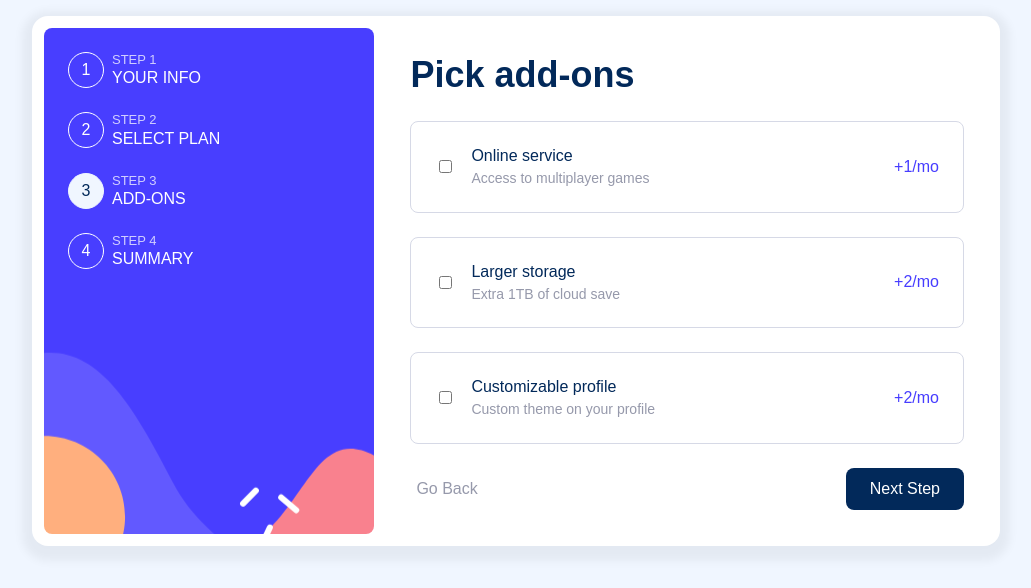
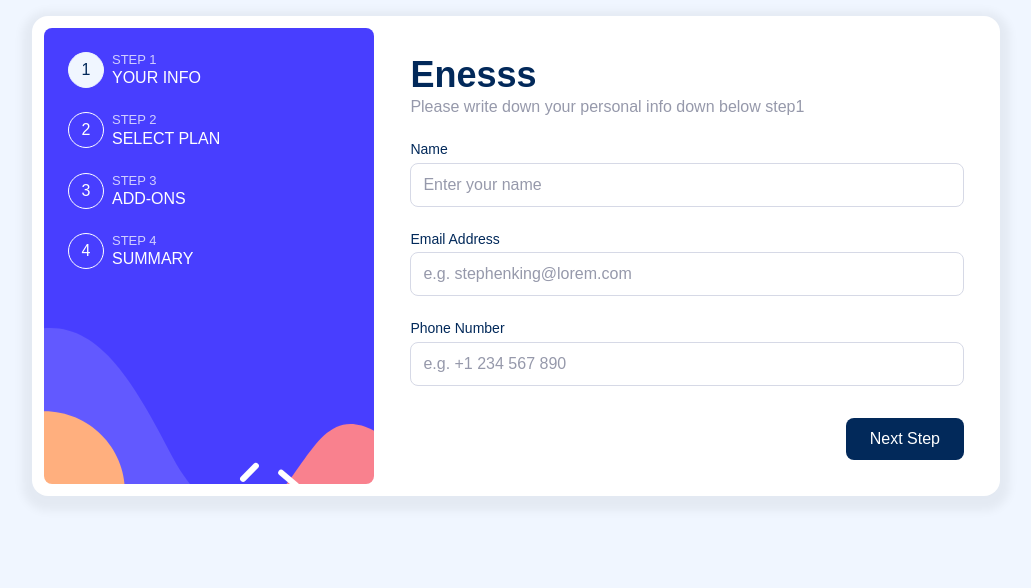
Before and after one commit to ENESBERKEINAL/React-Learning-Projects, a React (Create React App) app in the folder five-step-form/: page / in a window 1280 px wide. Shown: the top 588 px of the page, without its empty margins (124-1155 px from the left). Built offline with nearby package versions, Linux system fonts and the light colour scheme.

Commit message:
Added pagination for Next-Back button

```diff
--- a/five-step-form/src/components/multi-step-form/index.jsx
+++ b/five-step-form/src/components/multi-step-form/index.jsx
@@ -38,15 +38,37 @@ const Steps = {
 
 
 function MultiStepForm() {
+  const [formData, setFormData] = useState({
+    step1: {},
+    step2: {},
+    step3: {},
+  })
 
-  const [activeStep, setActiveStep] = useState('step3')
+  const [activeStep, setActiveStep] = useState('step1')
   const ActiveStep = Steps[activeStep].component
 
+  const handleStepSubmit = (stepId, stepData) => {
+    setFormData({
+      ...formData,
+      [stepId]: stepData
+    })
+
+    setActiveStep('step'+ (stepId.slice(-1)*1 + 1))
+  }
+
+
+  console.log(formData)
+
+  const handleBack = () =>{
+    const currentStepNumber = Number(activeStep.slice(-1))
+
+    setActiveStep(`step${currentStepNumber-1}`)
+  }
   return (
     <S.MultiStepForm>
 
     <SideBar activeStep={activeStep}/>
-    <ActiveStep {...Steps[activeStep]}/>
+    <ActiveStep {...Steps[activeStep]} onStepSubmit={handleStepSubmit} formData={formData} onBack={handleBack}/>
 
     </S.MultiStepForm>
   )
--- a/five-step-form/src/components/step-1/index.jsx
+++ b/five-step-form/src/components/step-1/index.jsx
@@ -4,17 +4,21 @@ import * as S from './styled'
 
 import FormsJSON from '../../form.json'
 
-function Step1(props) {
+function Step1({onStepSubmit ,...props}) {
   const {step1} = FormsJSON
   const hasError = false
 
+  const onSubmit = (e) => {
+    e.preventDefault();
 
+    var formData = new FormData(e.target);
+    let formProperties = Object.fromEntries(formData.entries);
+
+    onStepSubmit('step1', formProperties)
+  }
   return (<>
-
-    <Step {...props}>
+    <Step {...props} handleSubmit={onSubmit}>
     <S.Step1>
-
-
     {
       step1.map( (item) => (
 
--- a/five-step-form/src/components/step-2/index.jsx
+++ b/five-step-form/src/components/step-2/index.jsx
@@ -13,7 +13,7 @@ import {
 
 const {step2} = FromJSON;
 
-function Step2(props) {
+function Step2({onStepSubmit, ...props}) {
   const [plan, setPlan] = useState(DEFAULT_PLAN)
   const [billingType, setBillingType] = useState(DEFAULT_BILLING_TYPE)
 
@@ -26,16 +26,29 @@ function Step2(props) {
   const changeBillingType = (newBillingType) => {
     setBillingType(newBillingType)
   }
+
+  const onSubmit = (e) => {
+    e.preventDefault();
+
+    var formData = new FormData(e.target);
+    let formProperties = Object.fromEntries(formData.entries);
+
+    onStepSubmit('step2', {
+      billingType,
+      plan
+    })
+  }
+
   return (
 
-    <Step {...props}>
+    <Step {...props} handleSubmit={onSubmit}>
       <S.Step2>
         <S.RadioGroup>
           {
             step2[billingType].map((item) => (
 
-              <S.RadioLabel key={item.id} isSelected={item.id === plan}>
-                <S.RadioInput name='plan-type' type="radio" onChange={() => changePlan(item.id)} />
+              <S.RadioLabel key={item.id} isSelected={item.id === plan.id}>
+                <S.RadioInput name='plan-type' type="radio" onChange={() => changePlan(item)} />
                 <S.Icon src={Icons[item.id]} />
                 <S.Title>{item.title}</S.Title>
                 <S.SubTitle>{item.price}</S.SubTitle>
--- a/five-step-form/src/components/step-3/index.jsx
+++ b/five-step-form/src/components/step-3/index.jsx
@@ -5,10 +5,10 @@ import FormJSON from '../../form.json'
 
 const {step3} = FormJSON
 
-function Step3(props) {
+function Step3({ onStepSubmit, formData,...props}) {
   const [selectedAddons, setSelectedAddons] = useState([])
 
-  const billingType = 'monthly'
+  const {billingType} = formData.step2
 
   const changeSelectedAddons = (checked , selectedAddon) => {
     if(checked){
@@ -24,7 +24,13 @@ function Step3(props) {
     return selectedAddons.some((i) => i.id === id)
   }
 
-  return (<Step {...props}>
+  const onSubmit = (e) => {
+    e.preventDefault();
+
+    onStepSubmit('step3', {selectedAddons})
+  }
+
+  return (<Step {...props} handleSubmit={onSubmit}>
     <S.Step3>
     {step3[billingType].map((item) => (
         <S.Item key={item.id} isSelected={setSelected(item.id)}>
--- a/five-step-form/src/components/step/index.jsx
+++ b/five-step-form/src/components/step/index.jsx
@@ -2,6 +2,8 @@ import React from 'react'
 import * as S from './styled'
 
 function Step({
+  onBack,
+  handleSubmit,
   title,
   subTitle,
   hasBackButton,
@@ -10,7 +12,7 @@ function Step({
 }) {
   return (
 
-    <S.Step>
+    <S.Step onSubmit={handleSubmit}>
       <S.StepHeader>
         <S.Title>{title}</S.Title>
         <S.SubTitle>{subTitle}</S.SubTitle>
@@ -20,8 +22,8 @@ function Step({
       {children}
       </S.Body>
       <S.StepFooter>
-      {hasBackButton &&  <S.GoBackButton>Go Back</S.GoBackButton> }
-      {hasNextButton &&   <S.GoNextButton>Next Step</S.GoNextButton> }
+      {hasBackButton &&  <S.GoBackButton onClick={onBack}>Go Back</S.GoBackButton> }
+      {hasNextButton &&   <S.GoNextButton type="submit">Next Step</S.GoNextButton> }
       </S.StepFooter>
 
     </S.Step>
```
